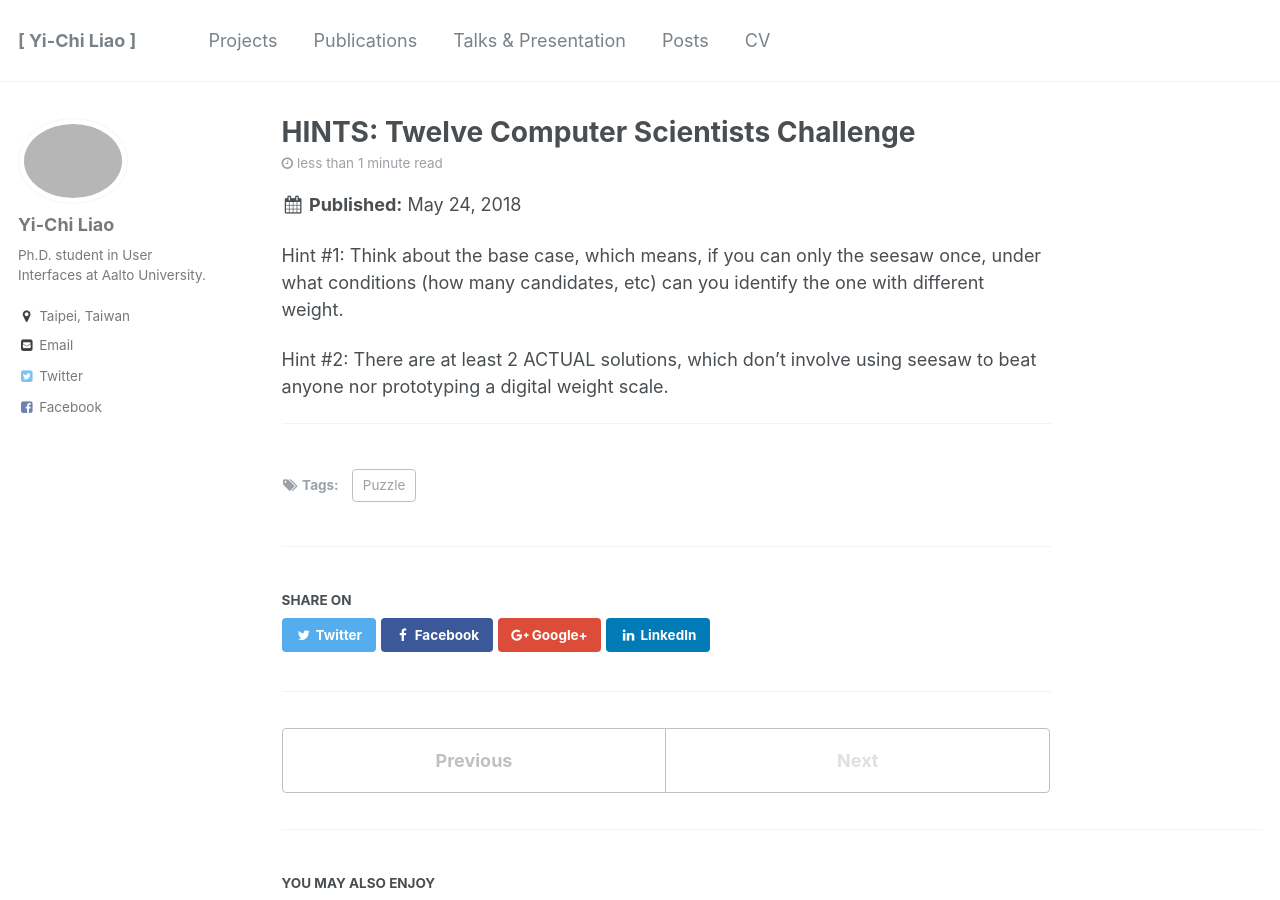
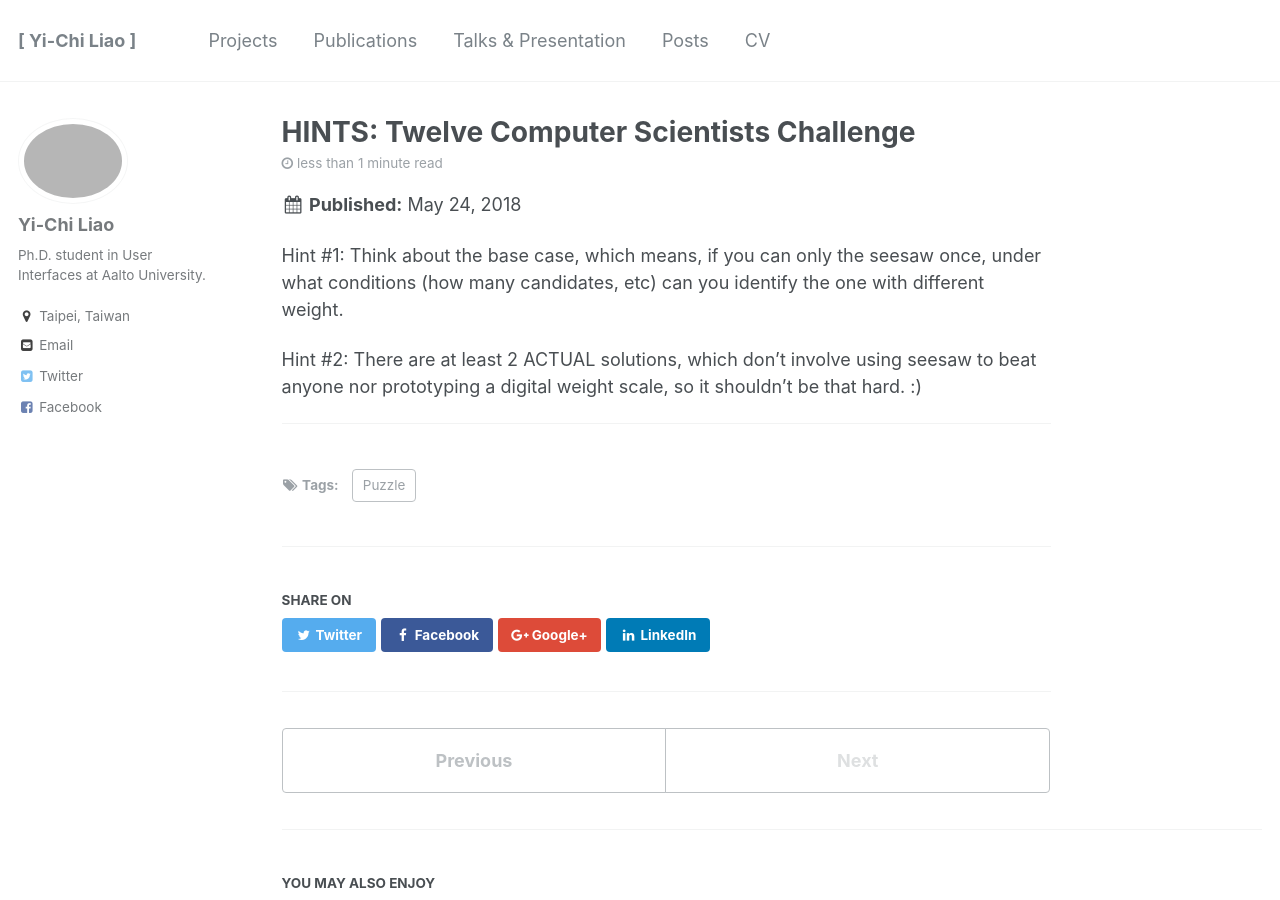
Before and after one commit to yichiliao/yichiliao.github.io, a Jekyll site: the page built from _posts/2018-05-24-12people-hints.md, in a window 1280 px wide and 900 px high. Built offline with Jekyll 4.4.1, drawn with Linux system fonts in a browser that asks for light colours.

Commit message:
hints out

```diff
--- a/_posts/2018-05-24-12people-hints.md
+++ b/_posts/2018-05-24-12people-hints.md
@@ -11,6 +11,6 @@ Think about the base case, which means, if you can only the seesaw once, under w
 
 
 Hint #2:
-There are at least 2 ACTUAL solutions, which don't involve using seesaw to beat anyone nor prototyping a digital weight scale.
+There are at least 2 ACTUAL solutions, which don't involve using seesaw to beat anyone nor prototyping a digital weight scale, so it shouldn't be that hard. :)
 
 ------
```
